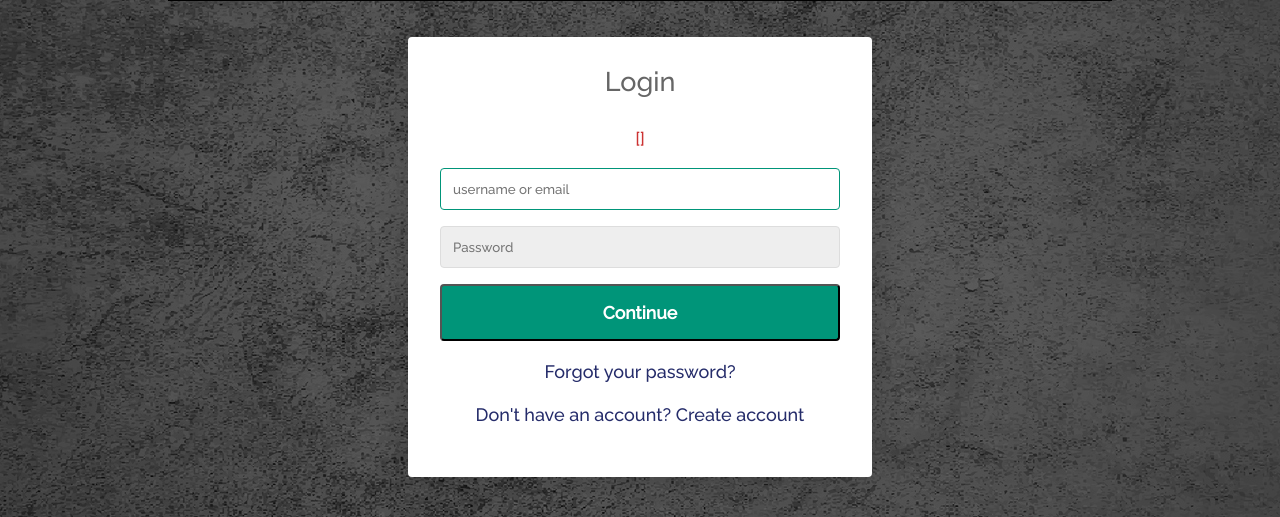
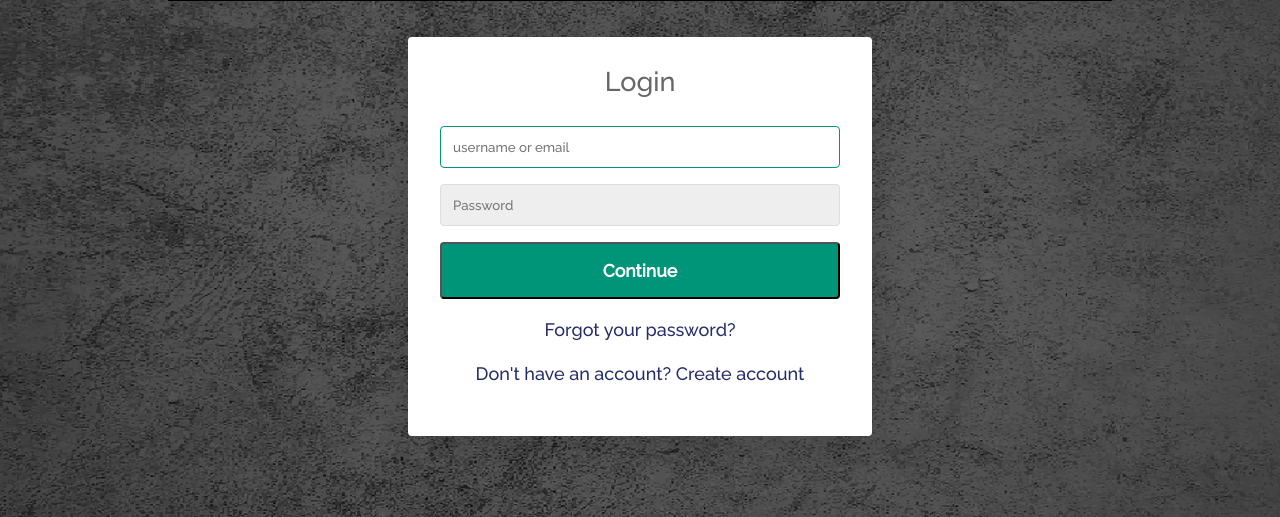
Before and after one commit to msteenab/Group3-repo-projects, a Flask app: page /signin in a window 1280 px wide. Shown: the part 159-676 px from the top of the page. Run offline with Flask 3, Linux system fonts and the light colour scheme.

Commit message:
Update signin.html
Updated signin

```diff
--- a/Templates/signin.html
+++ b/Templates/signin.html
@@ -39,7 +39,13 @@
     <div class="container">
         <form class="form" id="Login" method="post" action="{{ url_for('signin') }}">
             <h2 class="form__title">Login</h2>
-            <div class="form__message form__message--error">{{ get_flashed_messages(with_categories=true) }}</div>
+
+            {% if show_flash_message %}
+            <div class="form__flash-message form__message form__message--error">
+                {{ get_flashed_messages(with_categories=true) }}
+            </div>
+            {% endif %}
+
             <div class="form__input-group">
                 <input type="text" name="username_or_email" class="form__input" autofocus
                     placeholder="username or email">
@@ -51,10 +57,11 @@
             </div>
             <button class="form__button" type="submit">Continue</button>
             <p class=" form__text">
-               <a href="{{ url_for('forgot') }}" class="form__link"> Forgot your password?</a>
+                <a href="{{ url_for('forgot') }}" class="form__link"> Forgot your password?</a>
             </p>
             <p class=" form__text">
-                <a class="form__link" href="{{ url_for('signup') }}" id="linkCreateAccount"> Don't have an account? Create account</a>
+                <a class="form__link" href="{{ url_for('signup') }}" id="linkCreateAccount"> Don't have an account?
+                    Create account</a>
             </p>
         </form>
     </div>
```
